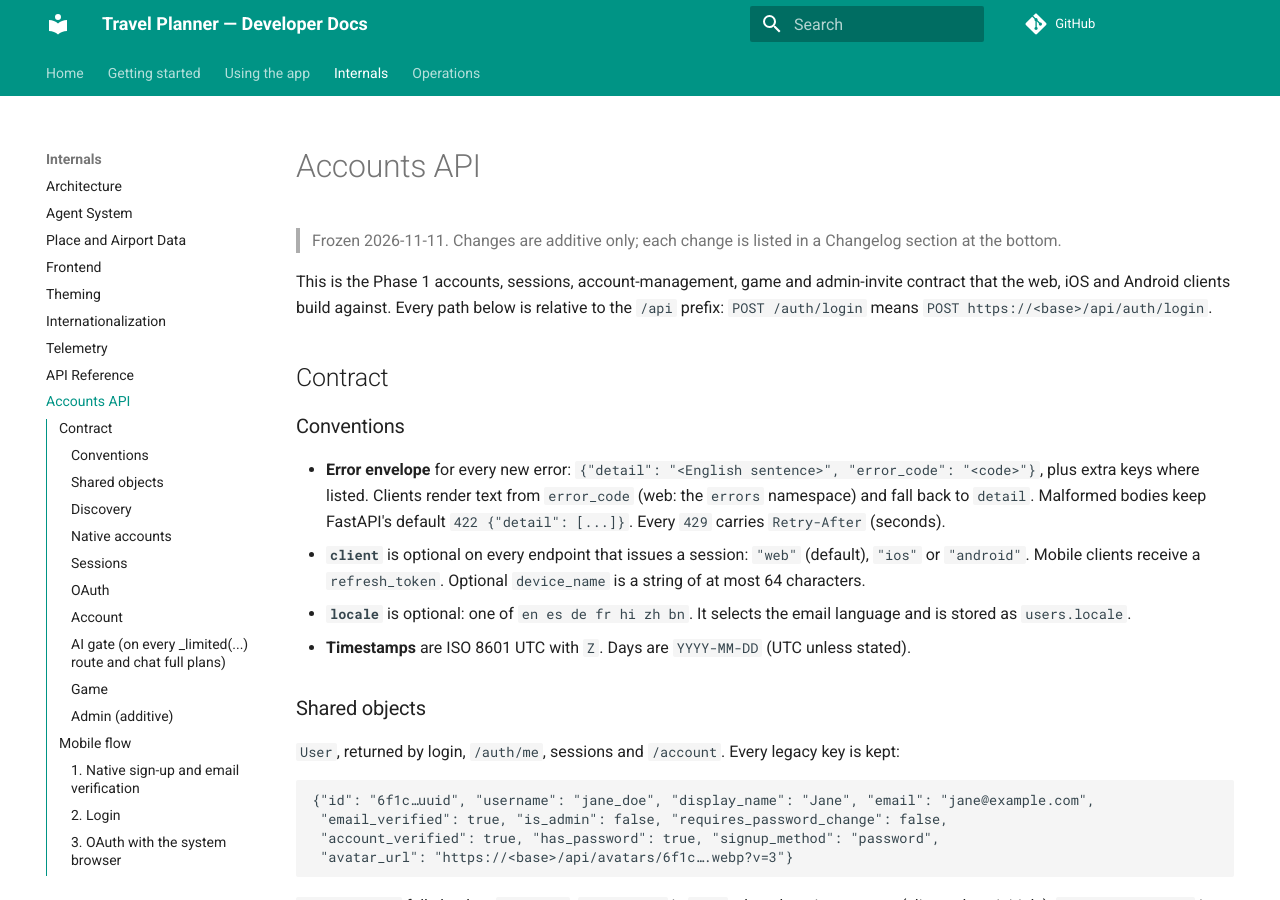
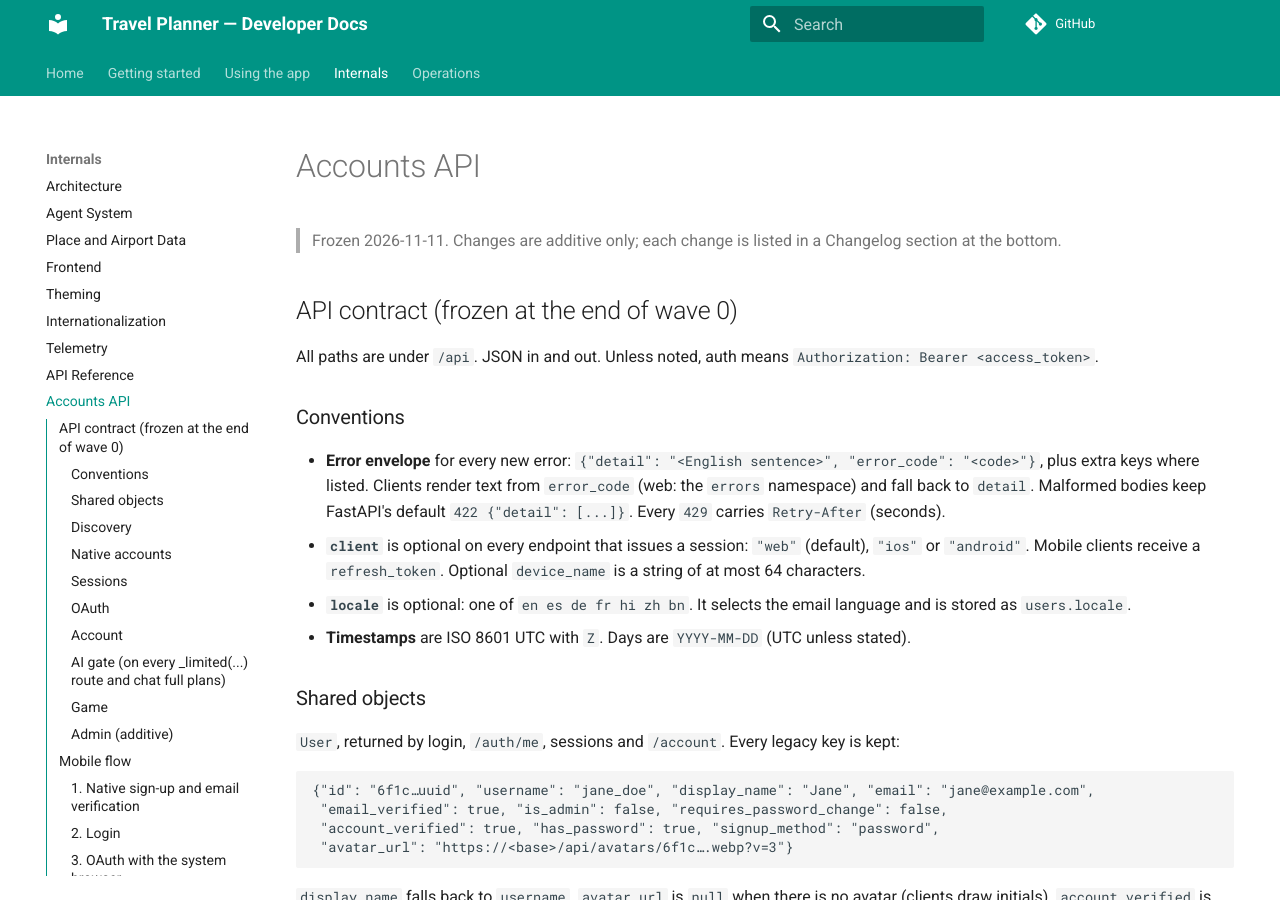
Before and after one commit to rupakc/travel-planner, an MkDocs documentation site: the page built from docs/Accounts-API.md, in a window 1280 px wide and 900 px high. Built offline with MkDocs 1.6.1 and Material for MkDocs 9.7.7, drawn with Linux system fonts in a browser that asks for light colours; comment, search, counter and statistics services are not loaded.

```diff
--- a/docs/Accounts-API.md
+++ b/docs/Accounts-API.md
@@ -2,9 +2,9 @@
 
 > Frozen 2026-11-11. Changes are additive only; each change is listed in a Changelog section at the bottom.
 
-This is the Phase 1 accounts, sessions, account-management, game and admin-invite contract that the web, iOS and Android clients build against. Every path below is relative to the `/api` prefix: `POST /auth/login` means `POST https://<base>/api/auth/login`.
+## API contract (frozen at the end of wave 0)
 
-## Contract
+All paths are under `/api`. JSON in and out. Unless noted, auth means `Authorization: Bearer <access_token>`.
 
 ### Conventions
 
@@ -149,8 +149,6 @@ Clients translate badge and rule names by id: `game:badges.<id>.name` / `.desc`,
 
 `GET /admin/users` rows also gain `signup_method`, `account_status`, `email_verified`, `display_name` (no tokens and no hashes).
 
----
-
 ## Mobile flow
 
 All examples use `client: "ios"`; Android is identical with `"android"`. Mobile sessions carry a `refresh_token` and a 3600 s access token. Store the refresh token in the Keychain / Android Keystore-backed storage, never in plain preferences.
```
